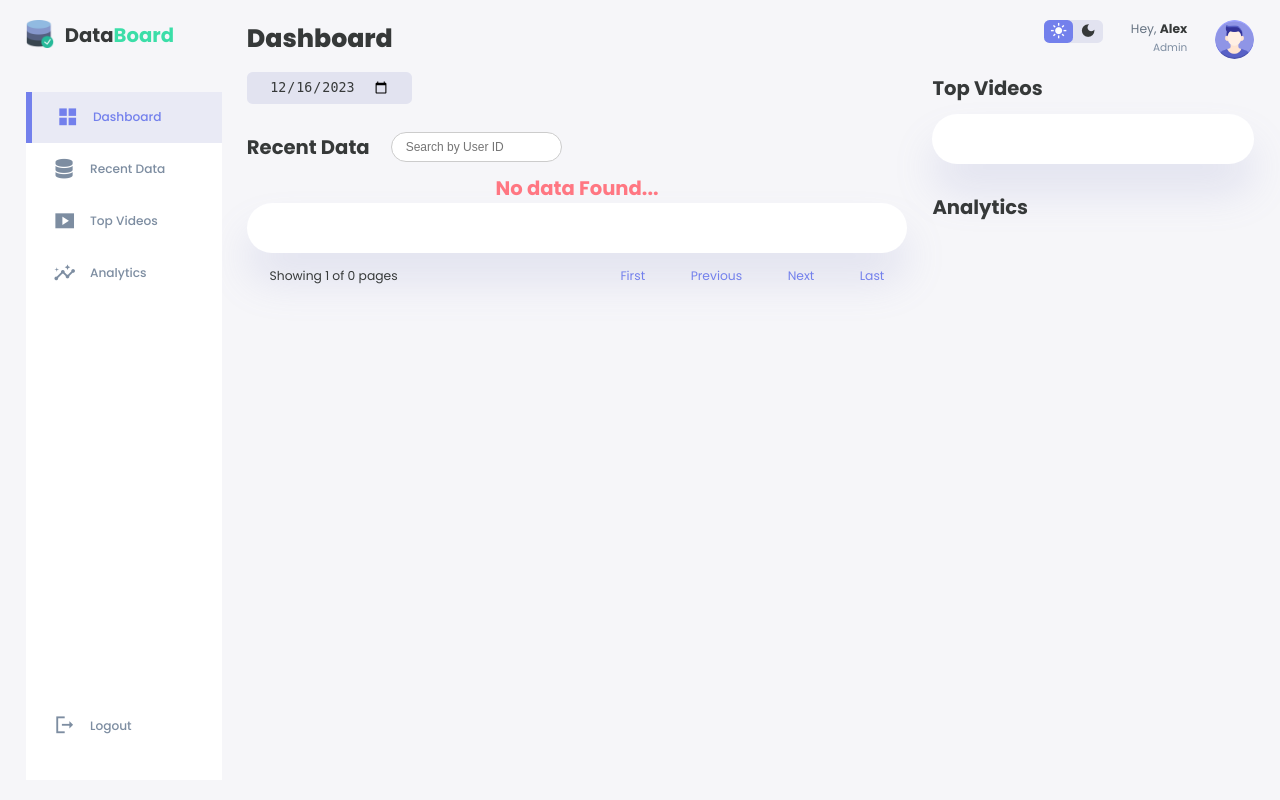
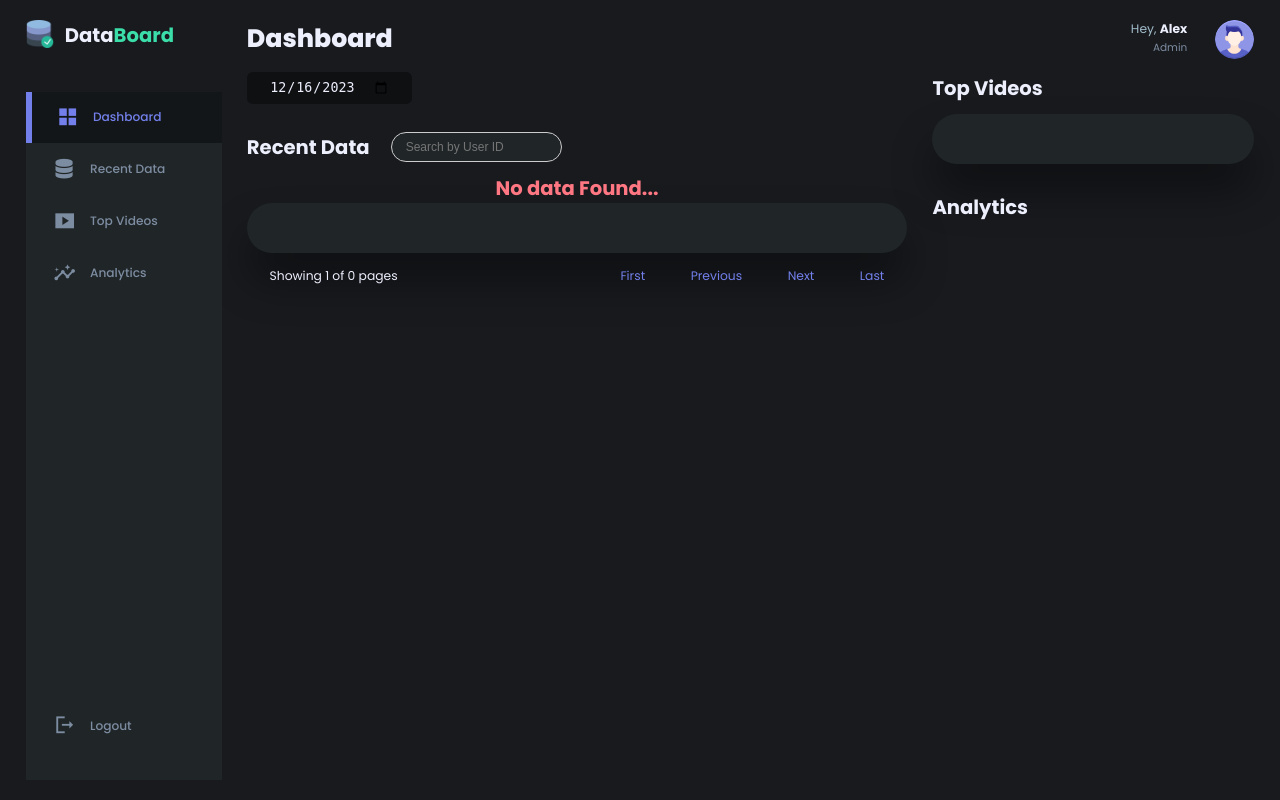
Before and after one commit to KostasKyriakosBatsios/DataBoard, a PHP site: page /databoard.php in a window 1280 px wide. Run offline with PHP 8.4, Linux system fonts and the light colour scheme; data that the repository does not hold is empty; a stand-in replaces the project's code that opens the database connection.

Commit message:
Finished the development of final_records main table (+ user_name, video_title, video_duration) with php/mysql. Disabled Light Theme Colors and kept only Dark Theme Colors.

```diff
--- a/css/databoard.css
+++ b/css/databoard.css
@@ -3,19 +3,26 @@
 
 /* Root Features */
 :root {
-    /* Main Colors: */
+    /* Light Theme Colors: */
     --color-primary: #7380ec;
     --color-danger: #ff7782;
     --color-success: #3bdea8;
     --color-warning: #ffbb55;
-    --color-white: #fff;
+    /* --color-white: #fff; */
     --color-info-dark: #7d8da1;
     --color-info-light: #dce1eb;
-    --color-dark: #363939;
-    --color-light: rgba(132, 139, 200, 0.18);
+    /* --color-dark: #363939; */
+    /* --color-light: rgba(132, 139, 200, 0.18); */
     --color-primary-variant: #111e88;
-    --color-dark-variant: #677483;
-    --color-background: #f6f6f9;
+    /* --color-dark-variant: #677483; */
+    /* --color-background: #f6f6f9; */
+
+    /* Dark Theme Colors */
+    --color-background: #181a1e;
+    --color-white: #202528;
+    --color-dark: #edeffd;
+    --color-dark-variant: #a3bdcc;
+    --color-light: rgba(0, 0, 0, 0.4);
 
     /* Main Styles */
     --card-border-radius: 2rem;
@@ -28,14 +35,14 @@
 }
 
 /* Dark Theme Colors */
-.dark-theme-variables {
+/* .dark-theme-variables {
     --color-background: #181a1e;
     --color-white: #202528;
     --color-dark: #edeffd;
     --color-dark-variant: #a3bdcc;
     --color-light: rgba(0, 0, 0, 0.4);
     --box-shadow: 0 2rem 3rem var(--color-light);
-}
+} */
 
 * {
     margin: 0;
--- a/databoard.php
+++ b/databoard.php
@@ -157,10 +157,10 @@
                 <button id="menu-btn">
                     <span class="material-icons-sharp">menu</span>
                 </button>
-                <div class="theme-toggler">
+                <!-- <div class="theme-toggler">
                     <span class="material-icons-sharp active">light_mode</span>
                     <span class="material-icons-sharp">dark_mode</span>
-                </div>
+                </div> -->
                 <div class="profile">
                     <div class="info">
                         <p>Hey, <b>Alex</b></p>
--- a/js/databoard.js
+++ b/js/databoard.js
@@ -15,16 +15,16 @@ closeBtn.addEventListener('click', () => {
 
 //2)
 // Toggle between Light Mode <-> Dark Mode.
-const themeToggler = document.querySelector(".theme-toggler");
+// const themeToggler = document.querySelector(".theme-toggler");
 
-themeToggler.addEventListener('click', () => {
-    document.body.classList.toggle('dark-theme-variables');
-    themeToggler.querySelector('span:nth-child(1)').classList.toggle('active');
-    themeToggler.querySelector('span:nth-child(2)').classList.toggle('active');
-});
+// themeToggler.addEventListener('click', () => {
+//     document.body.classList.toggle('dark-theme-variables');
+//     themeToggler.querySelector('span:nth-child(1)').classList.toggle('active');
+//     themeToggler.querySelector('span:nth-child(2)').classList.toggle('active');
+// });
 
 
-//1)
+//3)
 // Get the current date in the format YYYY-MM-DD.
 function getCurrentDate() {
     const now = new Date();
--- a/lib/dbconnect.php
+++ b/lib/dbconnect.php
@@ -14,11 +14,12 @@
 
     // Creating and Inserting the final data into final_records table of DB.
     // Steps: 1) Using TRUNCATE to clean the data from final_records table.
-    //        2) Inserting updated data into final_records table with the calculated total_view_time.
+    //        2) Inserting the final data into final_records table with the calculated total_view_time.
+    //        3) Updating the final data from final_records table in order to insert user_name, video_title and video_duration.
     $cleaning_data = "TRUNCATE TABLE final_records";
     $mysqli->query($cleaning_data);
 
-    $final_data = "INSERT INTO final_records (user_id, video_id, total_view_time)
+    $view_time_calc = "INSERT INTO final_records (user_id, video_id, total_view_time)
                        WITH WatchIntervals AS (
                             SELECT
                                 user,
@@ -38,5 +39,23 @@
                             WatchIntervals
                         GROUP BY
                             user, video";
+    $mysqli->query($view_time_calc);
+
+    $final_data = "UPDATE final_records
+                   SET user_name = (
+                        SELECT username
+                        FROM users
+                        WHERE final_records.user_id = users.id
+                    ),
+                    video_title = (
+                        SELECT title
+                        FROM videos
+                        WHERE final_records.video_id = videos.id
+                    ),
+                    video_duration = (
+                        SELECT duration
+                        FROM videos
+                        WHERE final_records.video_id = videos.id
+                    )";
     $mysqli->query($final_data);
 ?>
```
Also changed, not shown: schema.sql (line endings or trailing spaces). Lines whose indentation alone changed are shown as unchanged.
